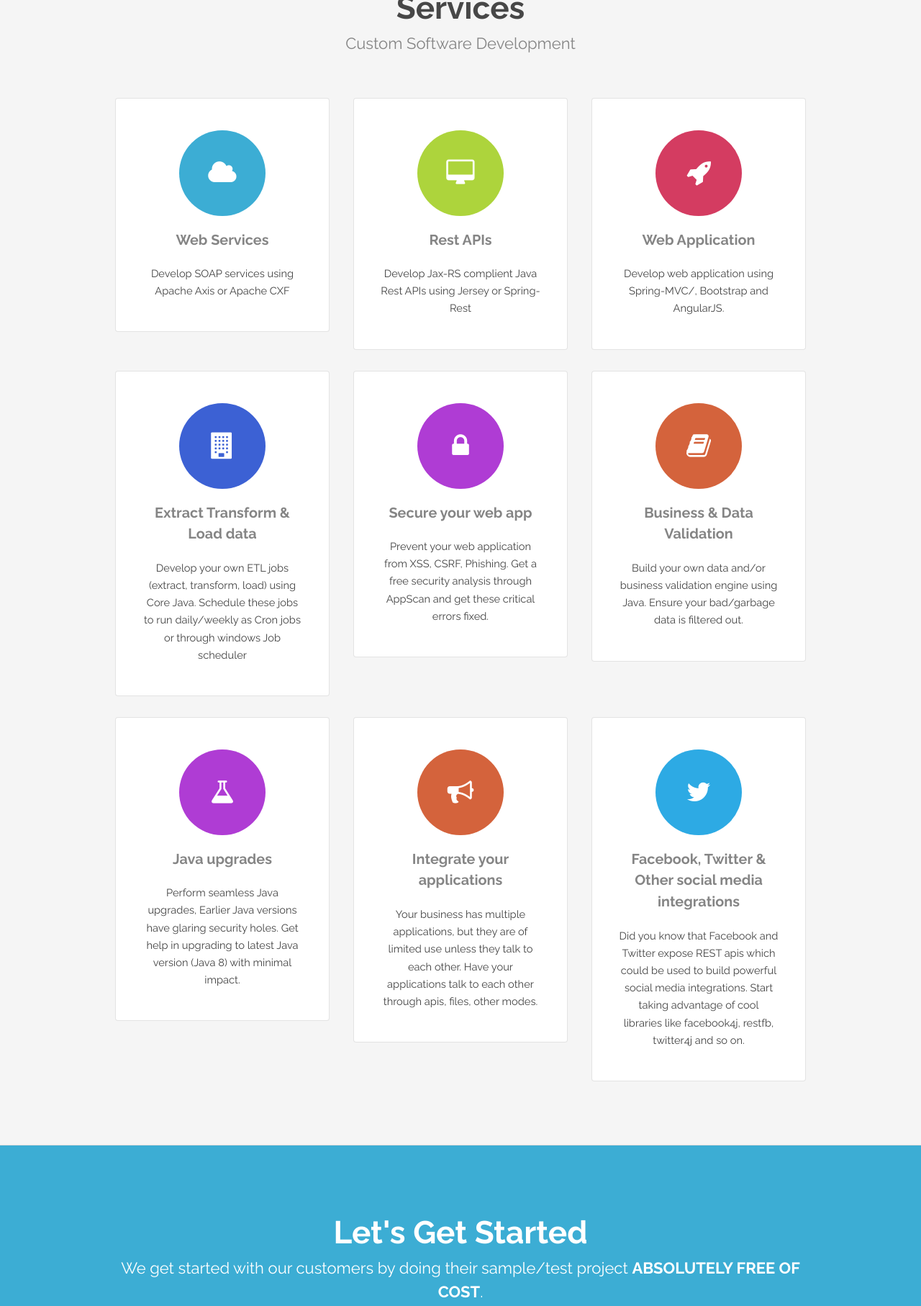
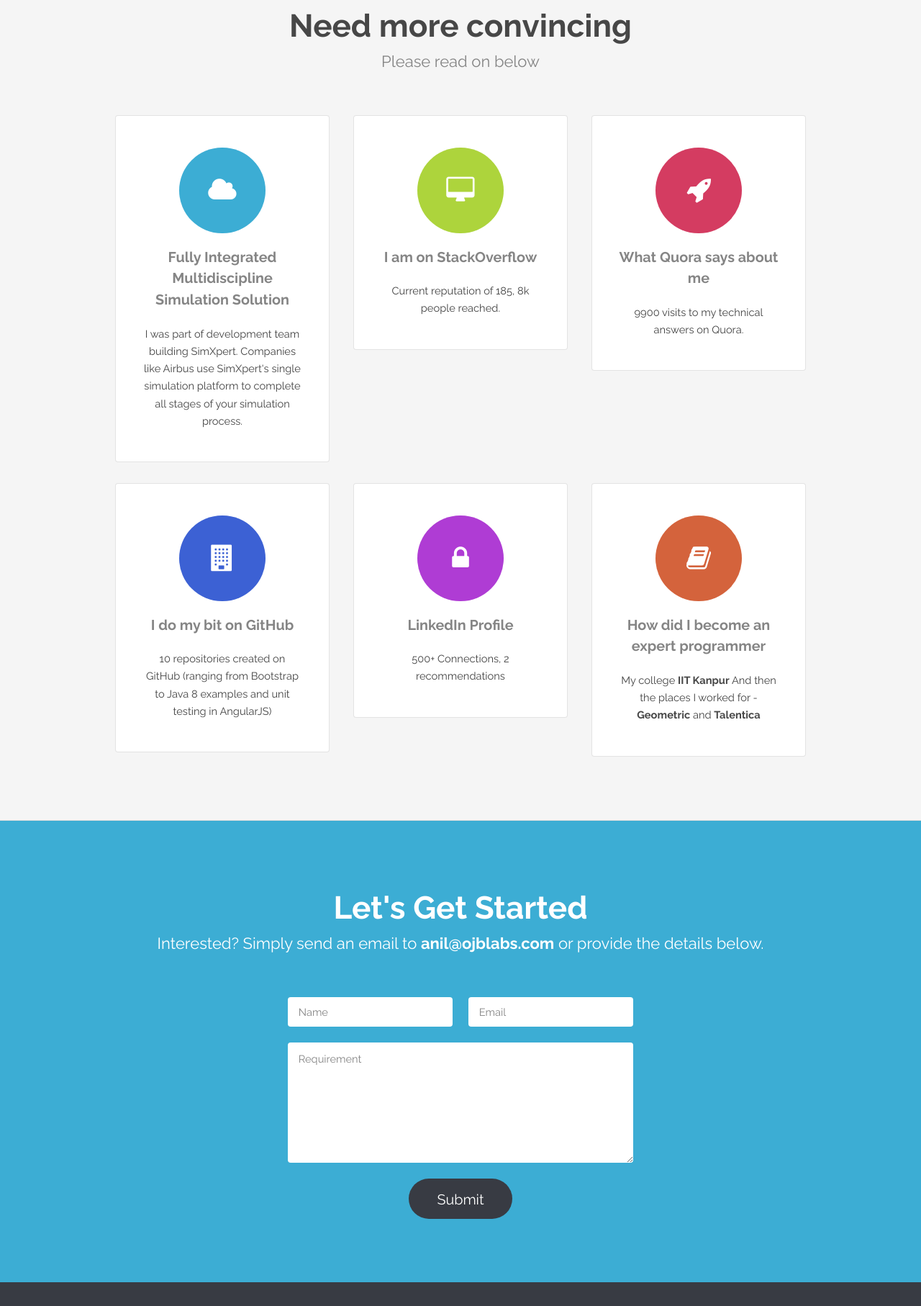
Before and after one commit to anilpank/ojblabs, a website: page index.html in a window 1280 px wide. Shown: the part 743-2557 px from the top of the page at 72% size. Drawn offline with Linux system fonts and the light colour scheme.

Commit message:
ongoing commit

```diff
--- a/index.html
+++ b/index.html
@@ -3,16 +3,32 @@
 <html lang="en">
 <head>
 <meta charset="UTF-8">
-<title>OjbLabs</title>
+<title>Bangalore Software; Web App Developers for Enterprise</title>
 <meta http-equiv="content-type" content="text/html; charset=utf-8" />
-<meta name="description" content="Java Software Development" />
-<meta name="keywords" content="Java Software Development" />
+<meta name="description" content="Custom Software Development" />
+<meta name="keywords" content="Web app developers" />
 <!--[if lte IE 8]><script src="js/html5shiv.js"></script><![endif]-->
 <script src="js/jquery.min.js"></script>
 <script src="js/skel.min.js"></script>
 <script src="js/skel-layers.min.js"></script>
 
 <script src="js/init.js"></script>
+
+<script type='text/javascript'>
+    var __ac = {};
+    __ac.uid = "dbac7ea262410740608a9c7550413f26";
+    __ac.server = "secure.chatrify.com";
+
+    (function() {
+      var ac = document.createElement('script');
+      ac.type = 'text/javascript';
+      ac.async = true;
+      ac.src = 'https://cdn.chatrify.com/go.js';
+      var s = document.getElementsByTagName('script')[0];
+      s.parentNode.insertBefore(ac, s);
+    })();
+</script>
+
 <noscript>
 	<link rel="stylesheet" href="css/skel.css" />
 	<link rel="stylesheet" href="css/style.css" />
@@ -43,8 +59,9 @@
 
 	<!-- Banner -->
 	<section id="banner">
-		<h2>Java Software Development.</h2>
-		<p>We start by doing a test project for you <span class="freetext">ABSOLUTELY FREE OF COST</span>.</p>
+		<h2>I build awesome web apps for people.</h2>
+		<p>If you have a problem turning a concept into useful web application, I can help you.
+Cost of typical web application I develop is approx $4500 and it takes around 4 to 5 weeks to get the job done.</p>
 		<ul class="actions">
 			<li><a href="#three" class="button big">Let's Start</a></li>
 		</ul>
@@ -54,31 +71,29 @@
 	<section id="one" class="wrapper style1 special">
 		<div class="container">
 			<header class="major">
-				<h2>Services</h2>
-				<p>Custom Software Development</p>
+				<h2>Need more convincing</h2>
+				<p>Please read on below</p>
 			</header>
 			<div class="row 150%">
 				<div class="4u 12u$(medium)">
 					<section class="box">
 						<i class="icon big rounded color1 fa-cloud"></i>
-						<h3>Web Services</h3>
-						<p>Develop SOAP services using Apache Axis or Apache CXF</p>
+						<h3><a href="http://www.mscsoftware.com/product/simxpert">Fully Integrated Multidiscipline Simulation Solution</a></h3>
+						<p> I was part of development team building SimXpert. Companies like Airbus use SimXpert's single simulation platform to complete all stages of your simulation process.</p>
 					</section>
 				</div>
 				<div class="4u 12u$(medium)">
 					<section class="box">
 						<i class="icon big rounded color9 fa-desktop"></i>
-						<h3>Rest APIs</h3>
-						<p>Develop Jax-RS complient Java Rest APIs using Jersey or
-							Spring-Rest</p>
+						<h3> <a href="http://stackoverflow.com/users/1077723/anil">I am on StackOverflow</a></h3>
+						<p>Current reputation of 185, 8k people reached.</p>
 					</section>
 				</div>
 				<div class="4u$ 12u$(medium)">
 					<section class="box">
 						<i class="icon big rounded color6 fa-rocket"></i>
-						<h3>Web Application</h3>
-						<p>Develop web application using Spring-MVC/, Bootstrap and
-							AngularJS.</p>
+						<h3><a href="https://www.quora.com/profile/Anil-Verma-2">What Quora says about me</a></h3>
+						<p> 9900 visits  to my technical answers on Quora.</p>
 					</section>
 				</div>
 			</div>
@@ -87,57 +102,28 @@
 				<div class="4u 12u$(medium)">
 					<section class="box">
 						<i class="icon big rounded color2 fa-building"></i>
-						<h3>Extract Transform & Load data</h3>
-						<p>Develop your own ETL jobs (extract, transform, load) using
-							Core Java. Schedule these jobs to run daily/weekly as Cron jobs
-							or through windows Job scheduler</p>
+						<h3><a href="https://github.com/anilpank/">I do my bit on GitHub</a></h3>
+						<p>10 repositories created on GitHub (ranging from Bootstrap to Java 8 examples and unit testing in AngularJS)</p>
 					</section>
 				</div>
 				<div class="4u 12u$(medium)">
 					<section class="box">
 						<i class="icon big rounded color4 fa-lock"></i>
-						<h3>Secure your web app</h3>
-						<p>Prevent your web application from XSS, CSRF, Phishing. Get
-							a free security analysis through AppScan and get these critical
-							errors fixed.</p>
+						<h3><a href="https://in.linkedin.com/in/aniliitk">LinkedIn Profile</a></h3>
+						<p>500+ Connections, 2 recommendations</p>
 					</section>
 				</div>
 				<div class="4u$ 12u$(medium)">
 					<section class="box">
 						<i class="icon big rounded color7 fa-book"></i>
-						<h3>Business & Data Validation</h3>
-						<p>Build your own data and/or business validation engine using
-							Java. Ensure your bad/garbage data is filtered out.</p>
+						<h3><a href="https://aniliitk.wordpress.com/2013/11/17/about-me/">How did I become an expert programmer</a></h3>
+						<p>My college <a href="http://www.iitk.ac.in/"><strong>IIT Kanpur</strong></a> And then the places I worked for -
+						<a href="http://geometricglobal.com/"><strong>Geometric</strong></a> and <a href="http://www.talentica.com/"><strong>Talentica</strong></a></p>
 					</section>
 				</div>
 			</div>
 
-			<div class="row 150%">
-				<div class="4u 12u$(medium)">
-					<section class="box">
-						<i class="icon big rounded color4 fa-flask"></i>
-						<h3>Java upgrades</h3>
-						<p>Perform seamless Java upgrades, Earlier Java versions have glaring security holes.
-						Get help in upgrading to latest Java version (Java 8) with minimal impact.</p>
-					</section>
-				</div>
-				<div class="4u 12u$(medium)">
-					<section class="box">
-						<i class="icon big rounded color7 fa-bullhorn"></i>
-						<h3>Integrate your applications</h3>
-						<p>Your business has multiple applications, but they are of limited use unless they talk to each other. Have your applications
-						talk to each other through apis, files, other modes.</p>
-					</section>
-				</div>
-				<div class="4u$ 12u$(medium)">
-					<section class="box">
-						<i class="icon big rounded color9 fa-twitter"></i>
-						<h3>Facebook, Twitter & Other social media integrations</h3>
-						<p>Did you know that Facebook and Twitter expose REST apis which could be used to build powerful social media integrations. Start taking advantage of
-						cool libraries like facebook4j, restfb, twitter4j and so on.</p>
-					</section>
-				</div>
-			</div>
+
 
 		</div>
 	</section>
@@ -192,7 +178,7 @@
 		<div class="container">
 			<header class="major">
 				<h2>Let's Get Started</h2>
-				<p>We get started with our customers by doing their sample/test project <span class="freetext">ABSOLUTELY FREE OF COST</span>.</p>
+				<p>Interested? Simply send an email to <strong style="color:white">anil@ojblabs.com</strong> or provide the details below.</p>
 			</header>
 		</div>
 		<div class="container 50%">
@@ -216,7 +202,7 @@
 
 					<div class="12u$">
 						<ul class="actions">
-							<li><input value="Do my free Project" class="special big"
+							<li><input value="Submit" class="special big"
 								type="submit"></li>
 						</ul>
 					</div>
@@ -249,13 +235,13 @@
 				</div>
 				<div class="4u$ 12u$(medium)">
 					<ul class="icons">
-						<li><a class="icon rounded fa-facebook"><span
+						<li><a href="https://www.facebook.com/anil.iitk" class="icon rounded fa-facebook"><span
 								class="label">Facebook</span></a></li>
-						<li><a class="icon rounded fa-twitter"><span
+						<li><a href="https://twitter.com/anilpank" class="icon rounded fa-twitter"><span
 								class="label">Twitter</span></a></li>
-						<li><a class="icon rounded fa-google-plus"><span
+						<li><a href="https://plus.google.com/u/0/105687467212359186585" class="icon rounded fa-google-plus"><span
 								class="label">Google+</span></a></li>
-						<li><a class="icon rounded fa-linkedin"><span
+						<li><a href="https://in.linkedin.com/in/aniliitk" class="icon rounded fa-linkedin"><span
 								class="label">LinkedIn</span></a></li>
 					</ul>
 				</div>
```
Also changed, not shown: contact-us.html (+2 -2 lines), privacy-policy.html (+2 -2 lines), terms-of-use.html (+2 -2 lines).
